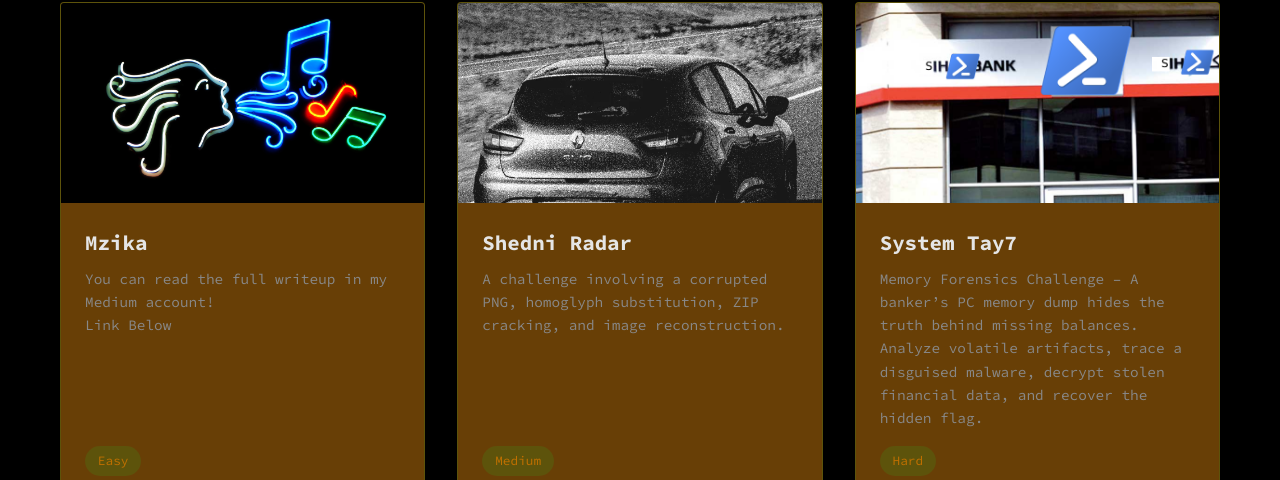
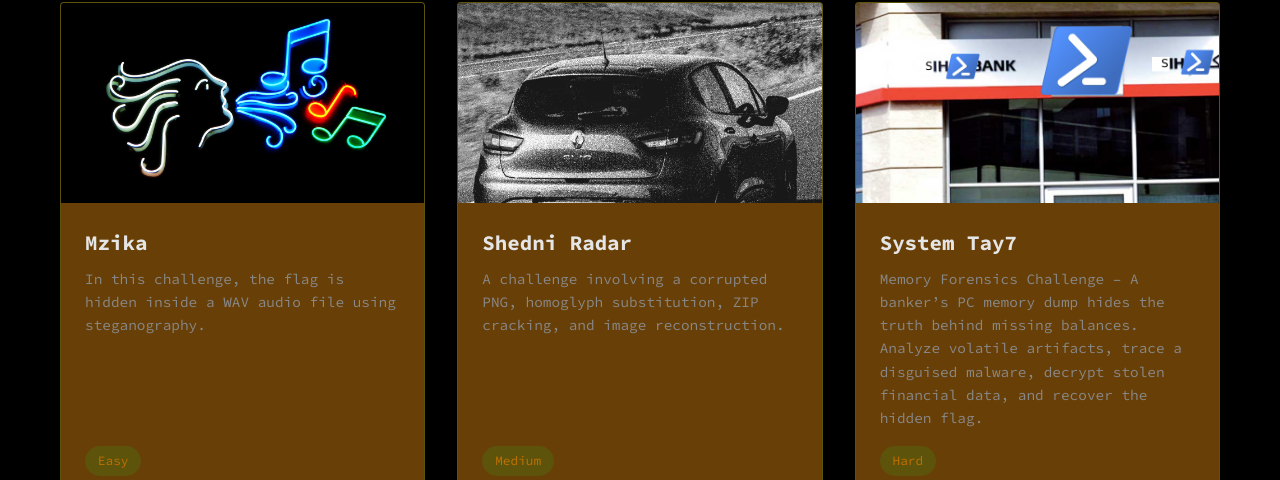
Before and after one commit to CR0M80/CR0M80, a plain HTML site: page ctfs.html in a window 1280 px wide. Shown: the part 731-1211 px from the top of the page. Drawn offline with nearby package versions, Linux system fonts and the light colour scheme.

Commit message:
Update ctfs.html

```diff
--- a/ctfs.html
+++ b/ctfs.html
@@ -111,14 +111,13 @@
                 Mzika
               </h3>
               <p class="project-description">
-                You can read the full writeup in my Medium account!<br>
-                Link Below
+                In this challenge, the flag is hidden inside a WAV audio file using steganography.
               </p>
               <div class="project-tech">
                 <span>Easy</span>
               </div>
               <div class="project-links">
-                <a href="https://github.com/sh1vam-03/employee-management-system" target="_blank"><i class="fab fa-medium-m"></i>
+                <a href="In this challenge, the flag is hidden inside a WAV audio file using steganography." target="_blank"><i class="fab fa-medium-m"></i>
                   See The Challenge</a>
               </div>
             </div>
```
